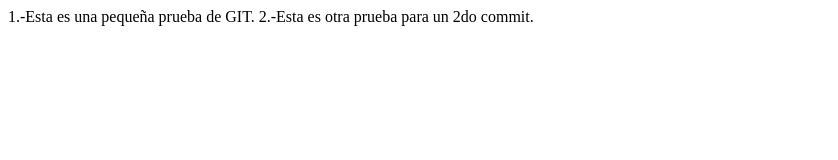
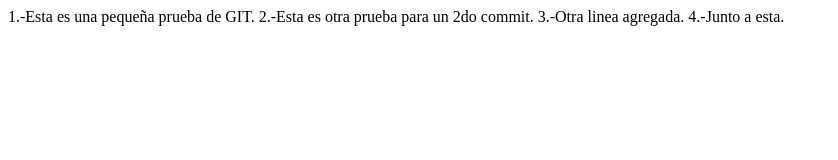
Before and after one commit to marcelelopezc/prueba_git, a plain HTML site: page index.html in a window 1280 px wide. Shown: the whole page, without its empty margins (0-838 px from the left). Drawn offline with Linux system fonts and the light colour scheme.

Commit message:
Actualizaciones varios archivos

```diff
--- a/index.html
+++ b/index.html
@@ -1,3 +1,5 @@
 <DOCTYPE HTML>
 1.-Esta es una pequeña prueba de GIT.
 2.-Esta es otra prueba para un 2do commit.
+3.-Otra linea agregada.
+4.-Junto a esta.
```
Also changed, not shown: nosotros.html (+2 -1 lines), 1 other file.
